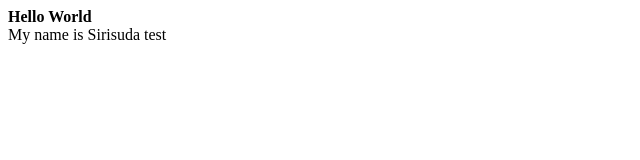
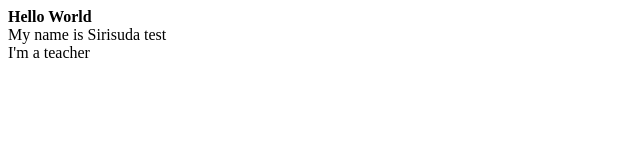
Before and after one commit to sirisuda-1973/Hello-Git, a plain HTML site: page index.html in a window 1280 px wide. Shown: the full height of the page, 0-640 px from the left. Drawn offline with Linux system fonts and the light colour scheme.

Commit message:
add change to index .html

```diff
--- a/index.html
+++ b/index.html
@@ -5,6 +5,7 @@
   </head>
   <body>
    <b>Hello World</b> <br>
-   My name is Sirisuda test
+   My name is Sirisuda test <br>
+   I'm a teacher
   </body>
 </html>
```
